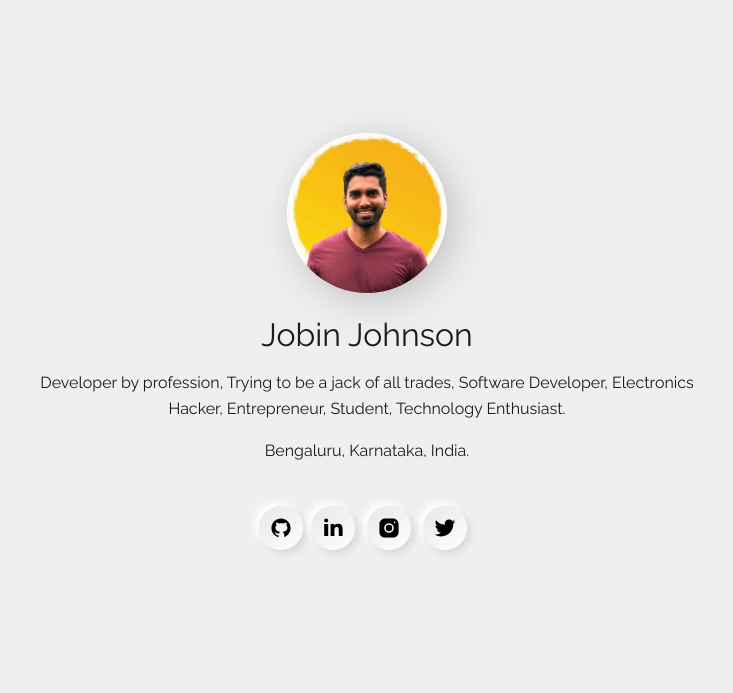
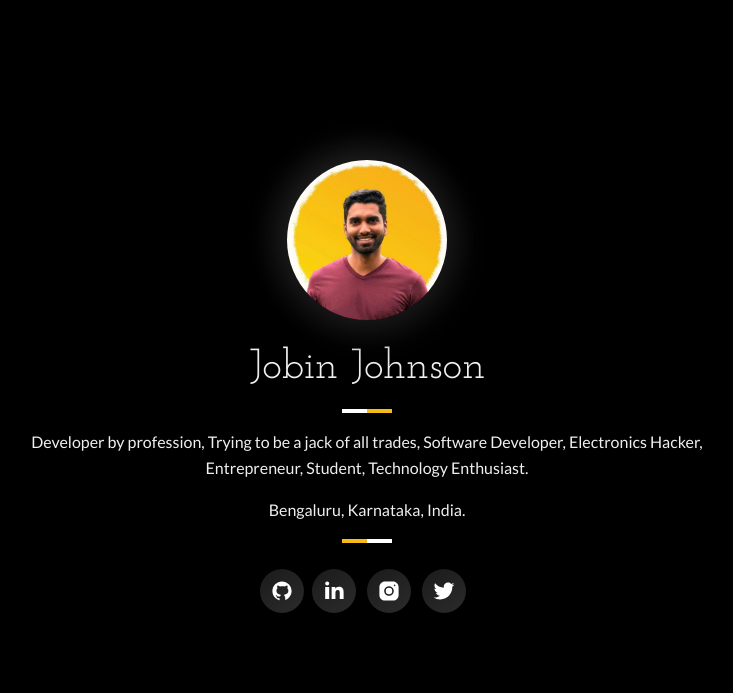
Before and after one commit to jobinrjohnson/jobinrjohnson, a plain HTML site: page index.html in a window 1280 px wide. Shown: the whole page, without its empty margins (273-1006 px from the left). Drawn offline with Linux system fonts and the light colour scheme.

Commit message:
Add files via upload

```diff
--- a/index.html
+++ b/index.html
@@ -15,9 +15,8 @@
     <link rel="shortcut icon" href="/favicon.ico" type="image/x-icon">
     <link rel="icon" href="/favicon.ico" type="image/x-icon">
 
-    <!-- Preconnect -->
-    <link rel="preconnect" href="https://fonts.googleapis.com/">
-    <link rel="preconnect" href="https://fonts.gstatic.com/">
+    <link rel="preconnect" href="https://fonts.googleapis.com">
+    <link rel="preconnect" href="https://fonts.gstatic.com" crossorigin>
 
     <!-- Google tag (gtag.js) -->
     <script async src="https://www.googletagmanager.com/gtag/js?id=G-2CJ79G4LQ8"></script>
@@ -47,6 +46,9 @@
           content="Jobin Johnson, Developer by profession. Trying to be a jack of all trades. Software Developer, Electronics Hacker, Entrepreneur, Student, Technology Enthusiast.">
     <meta name="keywords" content="jobinrjohnson">
 
+    <meta name="apple-mobile-web-app-status-bar-style" content="black">
+    <meta name="theme-color" content="#000000">
+
     <!-- Open Graph / Facebook -->
     <meta property="og:type" content="website">
     <meta property="og:url" content="https://jobinrjohnson.in/">
@@ -69,10 +71,23 @@
             "@context": "http://schema.org/",
             "@type": "Person",
             "name": "Jobin Johnson",
-            "image": "https://avatars3.githubusercontent.com/u/15014041",
-            "jobTitle": "Software Developer",
-            "email": "mailto:jobin@jobinrjohnson.in",
+            "image": "https://jobinrjohnson.in/me.jpeg",
+            "jobTitle": "Software Engineer",
+            "email": "mailto:jobinrjohnson@gmail.com",
+            "gender": "Male",
+            "alumniOf": {
+                "@type": "CollegeOrUniversity",
+                "name": [
+                    "College of Engineering, Adoor",
+                    "College of Engineering, Trivandrum"
+                ]
+            },
             "url": "https://jobinrjohnson.in/",
+            "sameAs": [
+                "https://www.linkedin.com/in/jobinrjohnson",
+                "https://www.instagram.com/jobinrjohnson",
+                "https://github.com/jobinrjohnson"
+            ],
             "homeLocation": {
                 "@type": "Place",
                 "name": "Bengaluru, Karnataka, India"
@@ -80,18 +95,19 @@
         }
     </script>
 
-    <link href="https://fonts.googleapis.com/css2?family=Raleway&display=swap" rel="stylesheet">
+    <link href="https://fonts.googleapis.com/css2?family=Josefin+Slab:ital@0;1&family=Lato&display=swap" rel="stylesheet">
 
     <style>
         * {
-            font-family: 'Raleway', sans-serif;
+            font-family: "Lato", sans-serif;
+            font-optical-sizing: auto;
             box-sizing: border-box;
             transition: all .1s;
         }
 
         body {
-            background: #efefef;
-            color: #1b1b1b;
+            background: #000000;
+            color: #efefef;
             display: flex;
             align-items: center;
             justify-content: center;
@@ -104,8 +120,10 @@
         }
 
         h1 {
+            font-family: "Josefin Slab", serif;
+            font-optical-sizing: auto;
             font-weight: normal;
-            font-size: 32px;
+            font-size: 42px;
         }
 
         .mb-0 {
@@ -124,9 +142,8 @@
             transition: all .2s;
 
             border-radius: 75px;
-            background: linear-gradient(145deg, #e6e6e6, #ffffff);
-            box-shadow: 4px 4px 7px #d9d9d9,
-            -4px -4px 7px #ffffff;
+            background: linear-gradient(145deg, #1b1b1b, #2b2b2b);
+            box-shadow: 4px 4px 7px #000000, -4px -4px 7px #000000;
 
             width: 44px;
             height: 44px;
@@ -138,9 +155,9 @@
 
         .social-icons > a:hover {
             border-radius: 75px;
-            background: #ffffff;
-            box-shadow: inset 4px 4px 7px #d9d9d9,
-            inset -4px -4px 7px #ffffff;
+            background: #000000;
+            box-shadow: inset 4px 4px 7px #000000,
+            inset -4px -4px 7px #000000;
         }
 
         .content {
@@ -159,14 +176,9 @@
         }
 
         .first-content {
-            padding-left: 30px;
-            padding-right: 30px;
-            padding-bottom: 50px;
-            padding-top: 0;
+            padding: 50px 30px;
             text-align: center;
-
             margin-top: 100px;
-            margin-bottom: 40px;
         }
 
         .profile-image {
@@ -180,14 +192,22 @@
             animation: bounce 5s infinite;
             max-width: 100%;
             border-radius: 50%;
-            box-shadow: 5px 5px 42px #b5b5b5,
-            -5px -5px 42px #ffffff;
+            box-shadow: 5px 5px 42px #1b1b1b,
+            -5px -5px 42px #2b2b2b;
         }
 
-        .blink-cursor {
-            animation: blink .8s infinite;
-            margin-left: 5px;
-            display: inline-block;
+        hr.odd {
+            border: 0;
+            height: 4px;
+            background: linear-gradient(to right, white 50%, #f7bb17 50%);
+            margin: 20px 0;
+        }
+
+        hr.even {
+            border: 0;
+            height: 4px;
+            background: linear-gradient(to right, #f7bb17 50%, white 50%);
+            margin: 20px 0;
         }
 
         @keyframes bounce {
@@ -250,17 +270,23 @@
 
 
     <h1>Jobin Johnson</h1>
+
+    <hr class="odd" style="width: 50px; margin: 0 auto;">
+
     <p class="mb-0">
         Developer by profession, Trying to be a jack of all trades, Software Developer, Electronics Hacker,
         Entrepreneur, Student, Technology Enthusiast.</p>
     <p>Bengaluru, Karnataka, India.</p>
 
-    <br>
+
+    <hr class="even" style="width: 50px; margin: 0 auto;">
+
+    <br/>
 
     <div class="social-icons">
         <a target="_blank" href="https://github.com/jobinrjohnson" onclick="trackSocialClick('github')">
             <svg xmlns="http://www.w3.org/2000/svg" x="0px" y="0px" width="30" height="30" viewBox="0 0 30 30"
-                 style=" fill:#000000;">
+                 style=" fill:#ffffff;">
                 <path
                         d="M15,3C8.373,3,3,8.373,3,15c0,5.623,3.872,10.328,9.092,11.63C12.036,26.468,12,26.28,12,26.047v-2.051 c-0.487,0-1.303,0-1.508,0c-0.821,0-1.551-0.353-1.905-1.009c-0.393-0.729-0.461-1.844-1.435-2.526 c-0.289-0.227-0.069-0.486,0.264-0.451c0.615,0.174,1.125,0.596,1.605,1.222c0.478,0.627,0.703,0.769,1.596,0.769 c0.433,0,1.081-0.025,1.691-0.121c0.328-0.833,0.895-1.6,1.588-1.962c-3.996-0.411-5.903-2.399-5.903-5.098 c0-1.162,0.495-2.286,1.336-3.233C9.053,10.647,8.706,8.73,9.435,8c1.798,0,2.885,1.166,3.146,1.481C13.477,9.174,14.461,9,15.495,9 c1.036,0,2.024,0.174,2.922,0.483C18.675,9.17,19.763,8,21.565,8c0.732,0.731,0.381,2.656,0.102,3.594 c0.836,0.945,1.328,2.066,1.328,3.226c0,2.697-1.904,4.684-5.894,5.097C18.199,20.49,19,22.1,19,23.313v2.734 c0,0.104-0.023,0.179-0.035,0.268C23.641,24.676,27,20.236,27,15C27,8.373,21.627,3,15,3z">
                 </path>
@@ -271,7 +297,7 @@
         </a> -->
             <a target="_blank" href="https://www.linkedin.com/in/jobinrjohnson" onclick="trackSocialClick('linkedin')">
                 <svg xmlns="http://www.w3.org/2000/svg" x="0px" y="0px" width="30" height="30" viewBox="0 0 30 30"
-                     style=" fill:#000000;">
+                     style=" fill:#ffffff;">
                     <path
                             d="M9,25H4V10h5V25z M6.501,8C5.118,8,4,6.879,4,5.499S5.12,3,6.501,3C7.879,3,9,4.121,9,5.499C9,6.879,7.879,8,6.501,8z M27,25h-4.807v-7.3c0-1.741-0.033-3.98-2.499-3.98c-2.503,0-2.888,1.896-2.888,3.854V25H12V9.989h4.614v2.051h0.065 c0.642-1.18,2.211-2.424,4.551-2.424c4.87,0,5.77,3.109,5.77,7.151C27,16.767,27,25,27,25z">
                     </path>
@@ -279,7 +305,7 @@
             </a>
             <a target="_blank" href="https://www.instagram.com/jobinrjohnson" onclick="trackSocialClick('instagram')">
                 <svg xmlns="http://www.w3.org/2000/svg" x="0px" y="0px" width="30" height="30" viewBox="0 0 30 30"
-                     style=" fill:#000000;">
+                     style=" fill:#ffffff;">
                     <path
                             d="M 9.9980469 3 C 6.1390469 3 3 6.1419531 3 10.001953 L 3 20.001953 C 3 23.860953 6.1419531 27 10.001953 27 L 20.001953 27 C 23.860953 27 27 23.858047 27 19.998047 L 27 9.9980469 C 27 6.1390469 23.858047 3 19.998047 3 L 9.9980469 3 z M 22 7 C 22.552 7 23 7.448 23 8 C 23 8.552 22.552 9 22 9 C 21.448 9 21 8.552 21 8 C 21 7.448 21.448 7 22 7 z M 15 9 C 18.309 9 21 11.691 21 15 C 21 18.309 18.309 21 15 21 C 11.691 21 9 18.309 9 15 C 9 11.691 11.691 9 15 9 z M 15 11 A 4 4 0 0 0 11 15 A 4 4 0 0 0 15 19 A 4 4 0 0 0 19 15 A 4 4 0 0 0 15 11 z">
                     </path>
@@ -288,7 +314,7 @@
             </a>
             <a target="_blank" href="http://twitter.com/jobinrjohnson" onclick="trackSocialClick('twitter')">
                 <svg xmlns="http://www.w3.org/2000/svg" x="0px" y="0px" width="30" height="30" viewBox="0 0 30 30"
-                     style=" fill:#000000;">
+                     style=" fill:#ffffff;">
                     <path
                             d="M28,6.937c-0.957,0.425-1.985,0.711-3.064,0.84c1.102-0.66,1.947-1.705,2.345-2.951c-1.03,0.611-2.172,1.055-3.388,1.295 c-0.973-1.037-2.359-1.685-3.893-1.685c-2.946,0-5.334,2.389-5.334,5.334c0,0.418,0.048,0.826,0.138,1.215 c-4.433-0.222-8.363-2.346-10.995-5.574C3.351,6.199,3.088,7.115,3.088,8.094c0,1.85,0.941,3.483,2.372,4.439 c-0.874-0.028-1.697-0.268-2.416-0.667c0,0.023,0,0.044,0,0.067c0,2.585,1.838,4.741,4.279,5.23 c-0.447,0.122-0.919,0.187-1.406,0.187c-0.343,0-0.678-0.034-1.003-0.095c0.679,2.119,2.649,3.662,4.983,3.705 c-1.825,1.431-4.125,2.284-6.625,2.284c-0.43,0-0.855-0.025-1.273-0.075c2.361,1.513,5.164,2.396,8.177,2.396 c9.812,0,15.176-8.128,15.176-15.177c0-0.231-0.005-0.461-0.015-0.69C26.38,8.945,27.285,8.006,28,6.937z">
                     </path>
```
